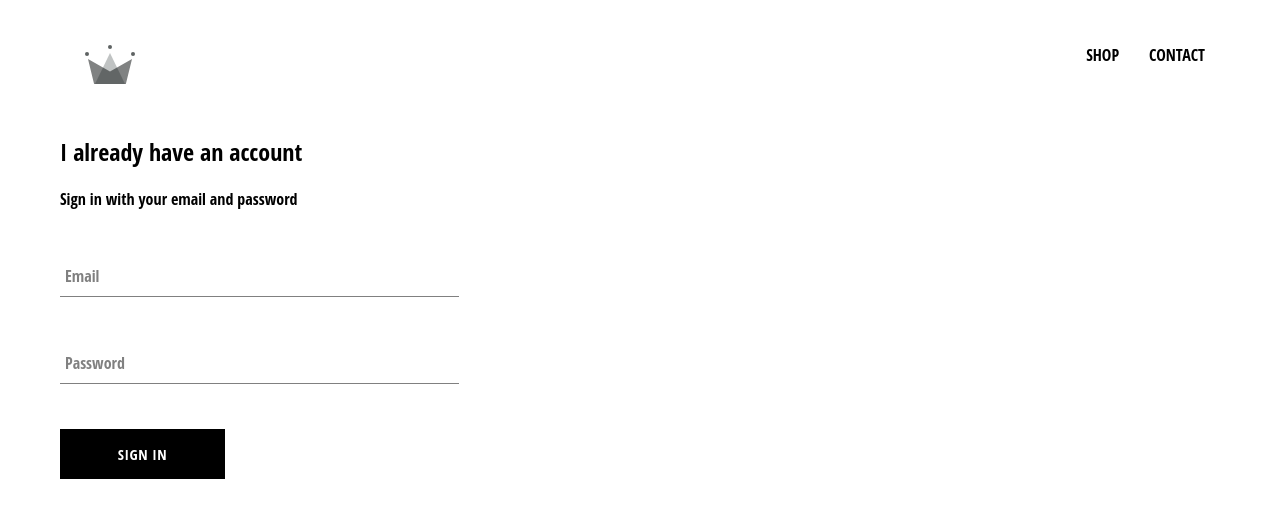
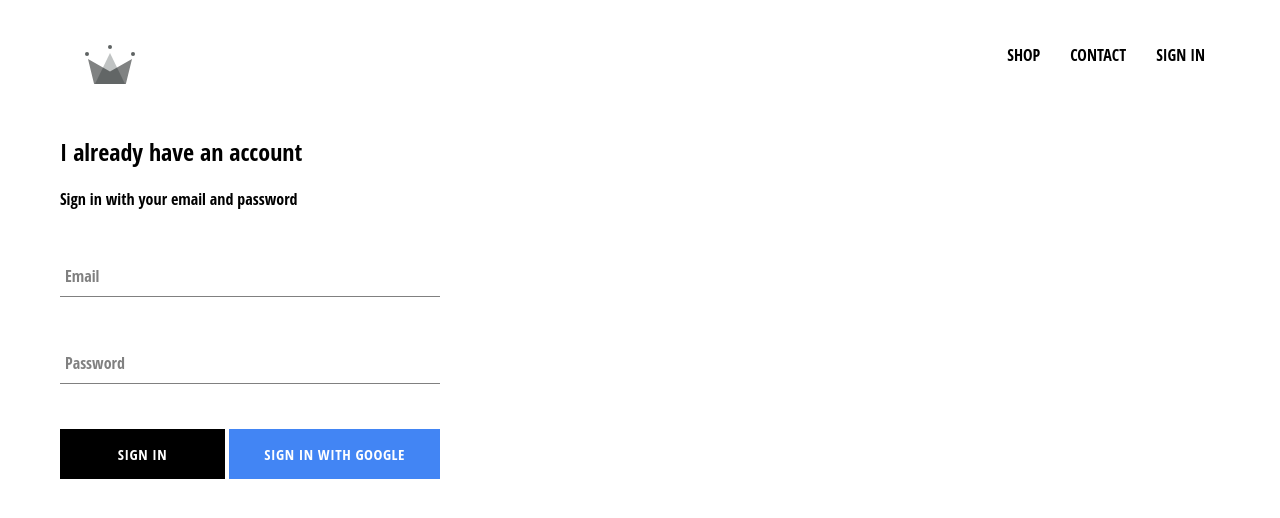
Before and after one commit to lupimen/crwn-clothing, a React (Create React App) app: page /signin in a window 1280 px wide. Shown: the top 518 px of the page. Built offline with nearby package versions, Linux system fonts and the light colour scheme; no server answers; the HTML template or start-up script is replaced by a standard one.

Commit message:
Integrated firebase into application, created sign-in page with sign-in component and sign-in with google

```diff
--- a/package.json
+++ b/package.json
@@ -6,6 +6,7 @@
     "@testing-library/jest-dom": "^5.11.4",
     "@testing-library/react": "^11.1.0",
     "@testing-library/user-event": "^12.1.10",
+    "firebase": "^8.8.1",
     "node-sass": "^6.0.1",
     "react": "^17.0.2",
     "react-dom": "^17.0.2",
@@ -14,7 +15,6 @@
     "sass-loader": "^12.1.0",
     "web-vitals": "^1.0.1"
   },
-
   "scripts": {
     "start": "react-scripts start",
     "build": "react-scripts build",
--- a/src/App.css
+++ b/src/App.css
@@ -7,3 +7,7 @@
       text-decoration: none;
       color: black;
   }
+
+  * {
+      box-sizing: border-box;
+  }
--- a/src/App.js
+++ b/src/App.js
@@ -5,11 +5,34 @@
 import SignInAndSignUpPage from './pages/sign-in-and-sign-up/sign-in-and-sign-up.component';
 import HomePage from './pages/homepage/homepage.component';
 import ShopPage from './pages/shop/shop.component.jsx';
+import { auth } from './firebase/firebase.utils';
 
-function App() {
+class App extends React.Component {
+  constructor() {
+    super();
+
+    this.state = {
+      currentUser: null
+    }
+  }
+
+  unsubscribeFromAuth = null;
+
+  componentDidMount() {
+   this.unsubscribeFromAuth = auth.onAuthStateChanged(user => {
+      this.setState({ currentUser: user});
+      console.log(user);
+    })
+  }
+
+  componentWillUnmount() {
+    this.unsubscribeFromAuth();
+  }
+
+  render() {
     return (
       <div>
-      <Header />
+        <Header currentUser={this.state.currentUser} />
         <Switch>
           <Route exact path='/' component={HomePage} />
           <Route path='/shop' component={ShopPage} />
@@ -18,5 +41,6 @@
       </div>
     );
   }
+}
 
 export default App;
--- a/src/components/custom-button/custom-button.component.jsx
+++ b/src/components/custom-button/custom-button.component.jsx
@@ -2,8 +2,11 @@
 
 import './custom-button.styles.scss';
 
-const CustomButton = ({ children, ...otherProps }) => (
-    <button className='custom-button' {...otherProps}>
+const CustomButton = ({ children, isGoogleSignIn, ...otherProps }) => (
+    <button
+    className={`${isGoogleSignIn ? 'google-sign-in': ''} custom-button`}
+    {...otherProps}
+    >
      {children}
     </button>
 );
--- a/src/components/custom-button/custom-button.styles.scss
+++ b/src/components/custom-button/custom-button.styles.scss
@@ -19,4 +19,14 @@
     color: black;
     border: 1px solid black;
   }
+
+  &.google-sign-in {
+    background-color: #4285f4;
+    color: white;
+
+    &:hover {
+      background-color: #357ae8;
+      border: none;
+    }
+  }
 }
--- a/src/components/header/header.component.jsx
+++ b/src/components/header/header.component.jsx
@@ -2,8 +2,9 @@
 import { Link } from 'react-router-dom';
 import { ReactComponent as Logo } from '../../assets/crown.svg';
 import './header.styles.scss';
+import { auth } from '../../firebase/firebase.utils';
 
-const Header = () => (
+const Header = ({ currentUser }) => (
  <div className='header'>
     <Link className='logo-container' to="/">
       <Logo className='logo' />
@@ -15,6 +16,12 @@
      <Link className='option' to='/shop'>
       CONTACT
      </Link>
+     {
+         currentUser ?
+         <div className='option' onClick={() => auth.signOut()}>SIGN OUT</div>
+         :
+         <Link className='option' to='/signin'>SIGN IN</Link>
+     }
     </div>
  </div>
 )
--- a/src/components/header/header.styles.scss
+++ b/src/components/header/header.styles.scss
@@ -20,6 +20,7 @@
 
     .option {
       padding: 10px 15px;
+      cursor: pointer;
     }
   }
 }
--- a/src/components/sign-in/sign-in.component.jsx
+++ b/src/components/sign-in/sign-in.component.jsx
@@ -2,6 +2,7 @@
 import './sign-in.styles.scss';
 import FormInput from '../form-input/form-input.component';
 import CustomButton from '../custom-button/custom-button.component';
+import { signInWithGoogle } from '../../firebase/firebase.utils';
 
 class SignIn extends React.Component {
     constructor(props) {
@@ -45,8 +46,13 @@
               handleChange={this.handleChange}
               label='Password'
               required />
-
-            <CustomButton type="submit"> Sign in </CustomButton>
+            <div className='button'>
+             <CustomButton type="submit"> Sign in </CustomButton>
+             <CustomButton onClick={signInWithGoogle} isGoogleSignIn>
+               {' '}
+               Sign in with Google{' '}
+             </CustomButton>
+            </div>
             </form>
             </div>
         )
--- a/src/components/sign-in/sign-in.styles.scss
+++ b/src/components/sign-in/sign-in.styles.scss
@@ -1,9 +1,14 @@
 .sign-in {
-   width: 30vw;
+   width: 380px;
    display: flex;
    flex-direction: column;
 
    .title {
        margin: 10px 0px;
    }
+
+   .button {
+       display: flex;
+       justify-content: space-between;
+   }
 }
--- /dev/null
+++ b/src/firebase/firebase.utils.js
@@ -0,0 +1,24 @@
+import firebase from 'firebase/app';
+import 'firebase/firestore';
+import 'firebase/auth';
+
+const config = {
+    apiKey: "AIzaSyA6pry0clJ8cPgC2sv-ZQibdX16Xo3u9wE",
+    authDomain: "crwn-db-ea848.firebaseapp.com",
+    projectId: "crwn-db-ea848",
+    storageBucket: "crwn-db-ea848.appspot.com",
+    messagingSenderId: "458702296526",
+    appId: "1:458702296526:web:d657f6775f28986a27879f",
+    measurementId: "G-091JEF7RH5"
+  };
+
+  firebase.initializeApp(config);
+
+  export const auth = firebase.auth();
+  export const firestore = firebase.firestore();
+
+  const provider = new firebase.auth.GoogleAuthProvider();
+  provider.setCustomParameters({ prompt: 'select_account' });
+  export const signInWithGoogle = () => auth.signInWithPopup(provider);
+
+  export default firebase;
```
Also changed, not shown: 1 other file (tests, documents, lock files or other folders). Lines whose indentation alone changed are shown as unchanged.
